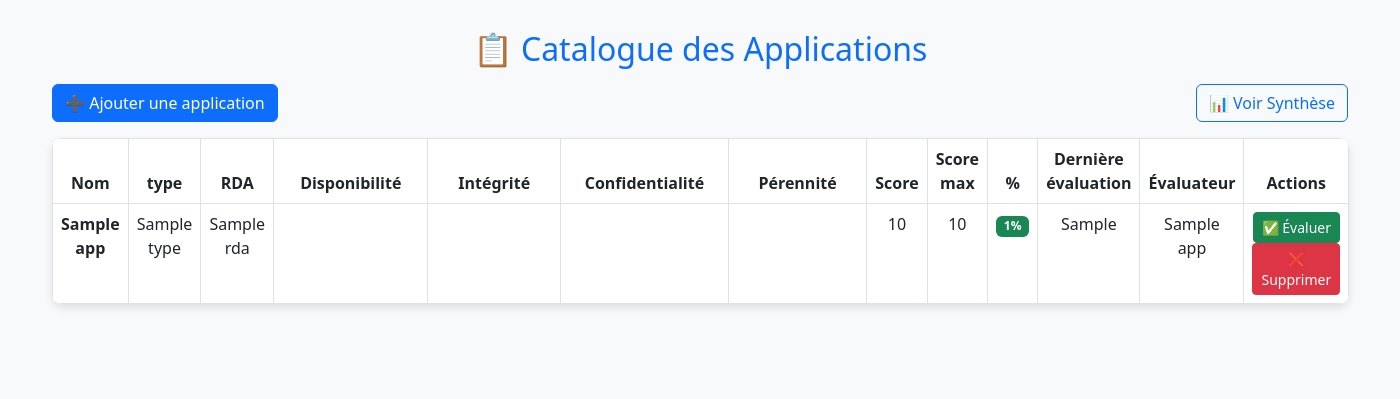
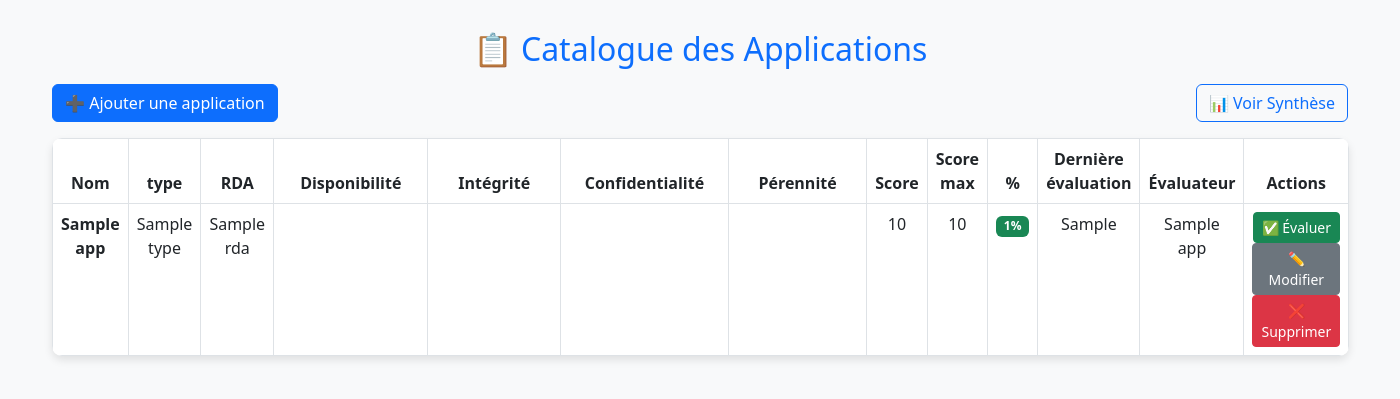
Before and after one commit to rumeaug17/ADM, a Flask app: template templates/index.html in a window 1400 px wide. Shown: the top 399 px of the page. Run offline with Flask 3, Linux system fonts and the light colour scheme; the template is opened without the code that fills it: most values are stand-ins (such as "Sample title", 1, 10 or a date in 2020).

Commit message:
Update index.html

```diff
--- a/templates/index.html
+++ b/templates/index.html
@@ -97,6 +97,7 @@
                 <td>{{ app.evaluator_name or "Non évaluée" }}</td>
                 <td>
                     <a href="/score/{{ app.name }}" class="btn btn-sm btn-success">✅ Évaluer</a>
+		    <a href="/edit/{{ app.name }}" class="btn btn-sm btn-secondary">✏️ Modifier</a>
                     <form action="/delete/{{ app.name }}" method="post" style="display:inline;">
                         <button type="submit" class="btn btn-sm btn-danger">❌ Supprimer</button>
                     </form>
```
